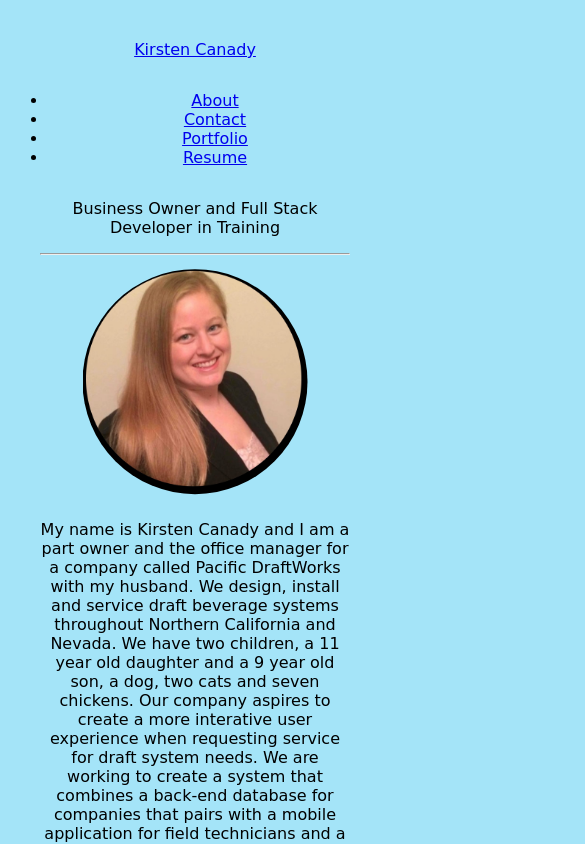
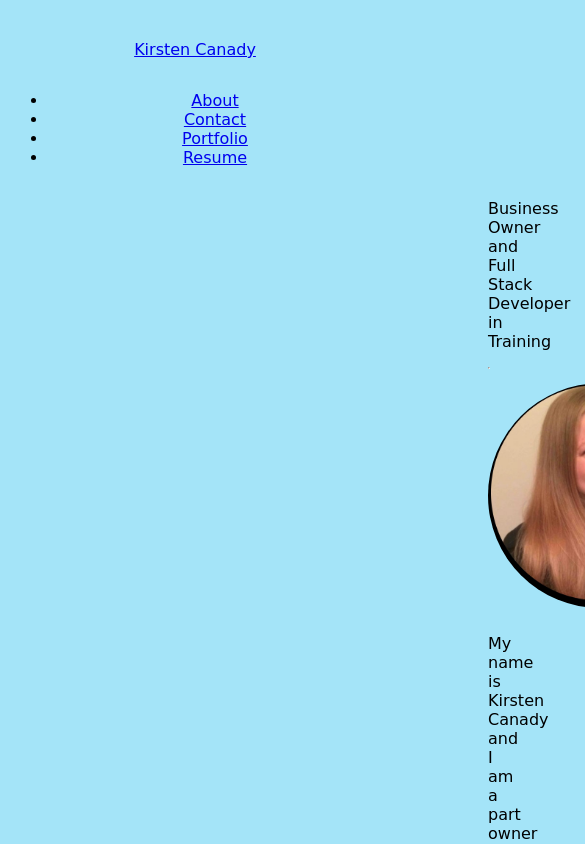
Before and after one commit to KGCan/KirCan-Portfolio, a React (Create React App) app: page / in a window 390 px wide. Shown: the top 844 px of the page, 585 px wide, since content can reach past the window. Built offline with nearby package versions, Linux system fonts and the light colour scheme.

Commit message:
working on correcting photo sizing

```diff
--- a/src/App.css
+++ b/src/App.css
@@ -28,6 +28,7 @@
   color: #61dafb;
 }
 
+
 @keyframes App-logo-spin {
   from {
     transform: rotate(0deg);
--- a/src/index.css
+++ b/src/index.css
@@ -44,11 +44,9 @@ footer.footer {
   background-color: rgb(164, 228, 248);
 }
 
-@media only screen and (max-width: 1024px) {
-    main {
-      margin-top: 2em;
-      margin-bottom: 2em;
-      margin-left: 2em;
-      margin-right: 2em;
-    }
+.card-image {
+  flex: 1;
+  width: 50;
+  height: 50;
+  resize: 'contain';
 }
```
